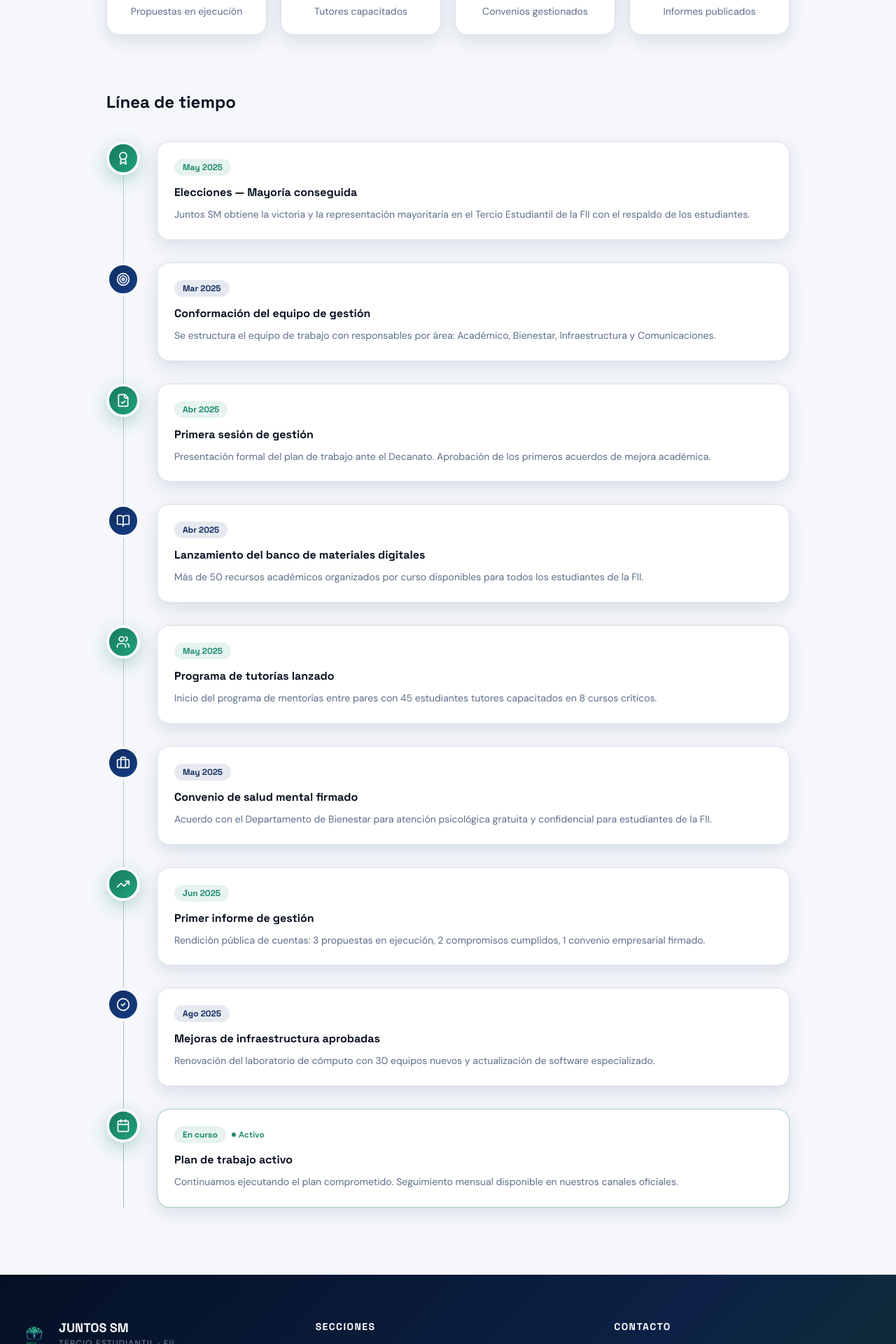
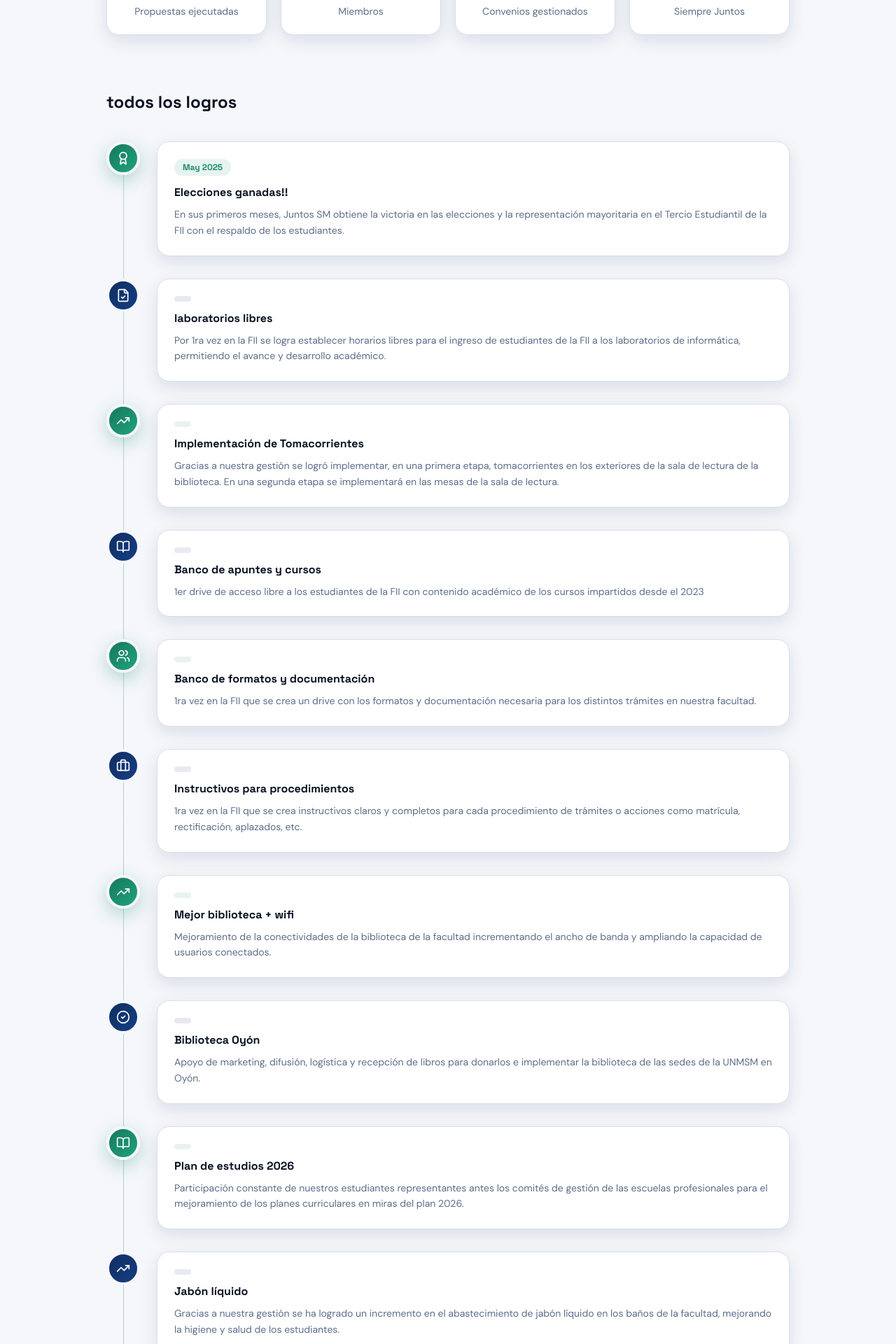
Before and after one commit to Mao1216/PW-Juntos-SM, a React (Vite) app in the folder juntossm-tercio-fii-main/: page /logros in a window 1280 px wide. Shown: the part 480-2400 px from the top of the page at 70% size. Built offline with nearby package versions, Linux system fonts and the light colour scheme; the HTML template or start-up script is replaced by a standard one.

Commit message:
Nuevos cambios logros

```diff
--- a/juntossm-tercio-fii-main/src/components/Logros.tsx
+++ b/juntossm-tercio-fii-main/src/components/Logros.tsx
@@ -5,53 +5,53 @@ const timeline = [
   {
     date: "May 2025",
     icon: Award,
-    title: "Elecciones — Mayoría conseguida",
-    desc: "Juntos SM obtiene la victoria y la representación mayoritaria en el Tercio Estudiantil de la FII con el respaldo de los estudiantes.",
+    title: "Elecciones Ganadas!!",
+    desc: "En sus primeros meses, Juntos SM obtiene la victoria en las elecciones y la representación mayoritaria en el Tercio Estudiantil de la FII con el respaldo de los estudiantes.",
     color: "green",
   },
   {
-    date: "Abr 2025",
+    date: "May 2025",
     icon: FileCheck,
-    title: "Primera sesión de gestión",
-    desc: "Presentación formal del plan de trabajo ante el Decanato. Aprobación de los primeros acuerdos de mejora académica.",
+    title: "Horario de laboratorios libres de informática",
+    desc: "Por 1ra vez en la FII se logra establecer horarios libres para el ingreso de estudiantes de la FII a los laboratorios de informática, permitiendo el avance y desarrollo académico.",
     color: "blue",
   },
   {
-    date: "May 2025",
+    date: "Jul 2025",
     icon: Users,
-    title: "Programa de tutorías lanzado",
-    desc: "Inicio del programa de mentorías entre pares con 45 estudiantes tutores capacitados en 8 cursos críticos.",
+    title: "Burrito CONEII PIURA 2025",
+    desc: "Por 1ra vez en nuestra facultad se gestiona el apoyo para que +45 estudiantes puedan ir a costo económico al Congreso Nacional de estudiantes de Ingeniería Industrial, logrando una representación grande de estudiantes.",
     color: "green",
   },
   {
-    date: "Jun 2025",
+    date: "Jul 2025",
     icon: TrendingUp,
-    title: "Primer informe de gestión",
-    desc: "Rendición pública de cuentas: 3 propuestas en ejecución, 2 compromisos cumplidos, 1 convenio empresarial firmado.",
+    title: "Implementación de Tomacorrientes",
+    desc: "Gracias a nuestra gestión se logró implementar, en una primera etapa, tomacorrientes en los exteriores de la sala de lectura de la biblioteca. En una segunda etapa se implementará en las mesas de la sala de lectura.",
     color: "blue",
   },
   {
-    date: "Ago 2025",
+    date: "OCT 2025",
     icon: CheckCircle2,
-    title: "Mejoras de infraestructura aprobadas",
-    desc: "Renovación del laboratorio de cómputo con 30 equipos nuevos y actualización de software especializado.",
+    title: "Asesoria y acompañamiento Beca Permanencia 2025",
+    desc: "Por 1ra vez se hace asesorias, formatos y acompañamiento de inicio a fin a los estudiantes de la FII postulantes a la beca permanencia 2025.",
     color: "green",
   },
   {
     date: "En curso",
     icon: Calendar,
-    title: "Plan de trabajo activo",
-    desc: "Continuamos ejecutando el plan comprometido. Seguimiento mensual disponible en nuestros canales oficiales.",
+    title: "Matricula verano (examen de aplazados)",
+    desc: "1ra vez que estudiantes de la FII de las 3 escuelas, que dieron el examen de aplazados, logran ser matriculados en el ciclo verano. Acá nadie se queda solo, el primer tercio que está siempre junto a ti.",
     color: "blue",
     active: true,
   },
 ];
 
 const stats = [
-  { value: "12+", label: "Propuestas en ejecución" },
-  { value: "45", label: "Tutores capacitados" },
-  { value: "3", label: "Convenios gestionados" },
-  { value: "100%", label: "Informes publicados" },
+  { value: "+20", label: "Acciones y proyectos ejecutados" },
+  { value: "+50", label: "miembros" },
+  { value: "1", label: "Convenios gestionados" },
+  { value: "100%", label: "SiempreJuntos" },
 ];
 
 const Logros = () => {
@@ -84,19 +84,18 @@ const Logros = () => {
       <div className="container max-w-7xl mx-auto px-6">
         {/* Header */}
         <div className="max-w-3xl mb-20">
-          <p className="section-label mb-4 scroll-animate">Gestión transparente</p>
+          <p className="section-label mb-4 scroll-animate">Gestión verdadera</p>
           <h2 className="font-display font-black text-foreground text-4xl md:text-5xl leading-tight mb-6 scroll-animate scroll-animate-delay-1">
             Logros y resultados
           </h2>
           <p className="font-body text-muted-foreground text-lg leading-relaxed scroll-animate scroll-animate-delay-2 mb-6">
-            Lo que prometemos, lo cumplimos. Aquí está el registro de nuestra gestión,
-            paso a paso, con fechas y resultados concretos.
+            Lo que prometemos, lo cumplimos. Aquí está el registro de nuestra gestión con resultados concretos. Les presentamos algunos de nuestros logros:
           </p>
           <a
             href="/logros"
             className="inline-flex items-center gap-2 font-display font-semibold text-sm text-primary hover:text-secondary transition-colors scroll-animate scroll-animate-delay-2 group"
           >
-            Ver línea de tiempo completa
+            Ver todos nuestros logros
             <ChevronRight className="w-4 h-4 group-hover:translate-x-0.5 transition-transform" />
           </a>
         </div>
--- a/juntossm-tercio-fii-main/src/pages/LogrosPage.tsx
+++ b/juntossm-tercio-fii-main/src/pages/LogrosPage.tsx
@@ -7,74 +7,244 @@ const timeline = [
   {
     date: "May 2025",
     icon: Award,
-    title: "Elecciones — Mayoría conseguida",
-    desc: "Juntos SM obtiene la victoria y la representación mayoritaria en el Tercio Estudiantil de la FII con el respaldo de los estudiantes.",
+    title: "Elecciones ganadas!!",
+    desc: "En sus primeros meses, Juntos SM obtiene la victoria en las elecciones y la representación mayoritaria en el Tercio Estudiantil de la FII con el respaldo de los estudiantes.",
     color: "green",
   },
   {
-    date: "Mar 2025",
-    icon: Target,
-    title: "Conformación del equipo de gestión",
-    desc: "Se estructura el equipo de trabajo con responsables por área: Académico, Bienestar, Infraestructura y Comunicaciones.",
+    icon: FileCheck,
+    title: "laboratorios libres",
+    desc: "Por 1ra vez en la FII se logra establecer horarios libres para el ingreso de estudiantes de la FII a los laboratorios de informática, permitiendo el avance y desarrollo académico.",
     color: "blue",
   },
   {
-    date: "Abr 2025",
-    icon: FileCheck,
-    title: "Primera sesión de gestión",
-    desc: "Presentación formal del plan de trabajo ante el Decanato. Aprobación de los primeros acuerdos de mejora académica.",
+
+       icon: TrendingUp,
+    title: "Implementación de Tomacorrientes",
+    desc: "Gracias a nuestra gestión se logró implementar, en una primera etapa, tomacorrientes en los exteriores de la sala de lectura de la biblioteca. En una segunda etapa se implementará en las mesas de la sala de lectura.",
     color: "green",
   },
   {
-    date: "Abr 2025",
+
     icon: BookOpen,
-    title: "Lanzamiento del banco de materiales digitales",
-    desc: "Más de 50 recursos académicos organizados por curso disponibles para todos los estudiantes de la FII.",
+    title: "Banco de apuntes y cursos",
+    desc: "1er drive de acceso libre a los estudiantes de la FII con contenido académico de los cursos impartidos desde el 2023",
+    color: "bluee",
+  },
+  {
+
+    icon: Users,
+    title: "Banco de formatos y documentación",
+    desc: "1ra vez en la FII que se crea un drive con los formatos y documentación necesaria para los distintos trámites en nuestra facultad.",
+    color: "green",
+  },
+  {
+
+    icon: Briefcase,
+    title: "Instructivos para procedimientos",
+    desc: "1ra vez en la FII que se crea instructivos claros y completos para cada procedimiento de trámites o acciones como matrícula, rectificación, aplazados, etc.",
     color: "blue",
   },
   {
-    date: "May 2025",
-    icon: Users,
-    title: "Programa de tutorías lanzado",
-    desc: "Inicio del programa de mentorías entre pares con 45 estudiantes tutores capacitados en 8 cursos críticos.",
+
+    icon: TrendingUp,
+    title: "Mejor biblioteca + wifi",
+    desc: "Mejoramiento de la conectividades de la biblioteca de la facultad incrementando el ancho de banda y ampliando la capacidad de usuarios conectados.",
     color: "green",
   },
   {
-    date: "May 2025",
-    icon: Briefcase,
-    title: "Convenio de salud mental firmado",
-    desc: "Acuerdo con el Departamento de Bienestar para atención psicológica gratuita y confidencial para estudiantes de la FII.",
+
+    icon: CheckCircle2,
+    title: "Biblioteca Oyón",
+    desc: "Apoyo de marketing, difusión, logística y recepción de libros para donarlos e implementar la biblioteca de las sedes de la UNMSM en Oyón.",
     color: "blue",
   },
   {
-    date: "Jun 2025",
+
+    icon: BookOpen,
+    title: "Plan de estudios 2026",
+    desc: "Participación constante de nuestros estudiantes representantes antes los comités de gestión de las escuelas profesionales para el mejoramiento de los planes curriculares en miras del plan 2026.",
+    color: "green",
+
+  },
+  {
+
     icon: TrendingUp,
-    title: "Primer informe de gestión",
-    desc: "Rendición pública de cuentas: 3 propuestas en ejecución, 2 compromisos cumplidos, 1 convenio empresarial firmado.",
+    title: "Jabón líquido",
+    desc: "Gracias a nuestra gestión se ha logrado un incremento en el abastecimiento de jabón líquido en los baños de la facultad, mejorando la higiene y salud de los estudiantes.",
+    color: "blue",
+
+  },
+    {
+
+    icon: CheckCircle2,
+    title: "Asesoria y acompañamiento Beca Permanencia 2025",
+    desc: "Por 1ra vez se hace asesorias, formatos y acompañamiento de inicio a fin a los estudiantes de la FII postulantes a la beca permanencia 2025.",
     color: "green",
   },
-  {
-    date: "Ago 2025",
+    {
+
+    icon: Calendar,
+    title: "Semana FII 2025",
+    desc: "1ra Olimpiadas FII, gracias a nuestra gestión se logró institucionalizar las 1ra Olimpiadas FII en un formato inicial que incluyó deportes como Fútbol masculino, fútbol femenino, voley mixto, Basquet, ajedrez, maratón y ginkana. Buscaremos implementar para las 2da Olimpiadas FII los deportes de carrera de bicicletas, natación, atletismo y balón mano.",
+    color: "blue",
+
+  },
+    {
+
+    icon: Users,
+    title: "Burrito CONEII PIURA 2025",
+    desc: "Por 1ra vez en nuestra facultad se gestiona el apoyo para que +45 estudiantes puedan ir a costo económico al Congreso Nacional de estudiantes de Ingeniería Industrial, logrando una representación grande de estudiantes.",
+    color: "green",
+  },
+    {
+
+    icon: TrendingUp,
+    title: "Mejores Luminarias",
+    desc: "Gracias a nuestra gestión, se dio el mantenimiento respectivo a todas las luminarias de los ambientes de estudio (aulas y laboratorios), mejorando así la calidad académica y el ambiente de estudio para los estudiantes y docentes. (Acción que fue reconocida y celebrada por distintos docentes de la facultad)",
+    color: "blue",
+
+  },
+    {
+
+    icon: Users,
+    title: "Navidad FII",
+    desc: "Se gestionó una chocolatada FII que benefició a más de 500 estudiantes de nuestra facultad. Además, se contó con un sorteo de canastas en vivo en el evento. Se armó un arbol de navidad en el pabellón de aulas de nuestra facultad.",
+    color: "green",
+
+  },
+    {
+
     icon: CheckCircle2,
-    title: "Mejoras de infraestructura aprobadas",
-    desc: "Renovación del laboratorio de cómputo con 30 equipos nuevos y actualización de software especializado.",
+    title: " - gasto en extensión universitaria",
+    desc: "Gracias a nuestra intervención en consejo de facultad, se logró modificar un inciso de los lineamientos del dictado de clases 2025-II. De esta forma se estableció exhortar a los docentes a no incurrir a los estudiantes en gastos mayores para los trabajos de extensión universitaria, logrando que los alumnos se vean menos perjudicados en sus finanzas y beneficiando a más de 1000 estudiantes. Una situación que perjudicó a estudiantes ciclo tras ciclo, fue mejorada.",
     color: "blue",
+
   },
-  {
-    date: "En curso",
+    {
+
     icon: Calendar,
-    title: "Plan de trabajo activo",
-    desc: "Continuamos ejecutando el plan comprometido. Seguimiento mensual disponible en nuestros canales oficiales.",
+    title: "Entrega de notas",
+    desc: "Gracias a nuestra intervención en consejo de facultad, se logró crear un inciso en los lineamientos del dictado de clases 2025-II. De esta forma se estableció un primer cronograma de entrega de notas para que los docentes otorgen, obligatoriamente, las notas a los estudiantes en fechas oportunas. Este era un problema muy recurrente en la facultad que perjudicaba directamente a los estudiantes al no saber su situación académica hasta finalizado el curso",
+    color: "green",
+
+  },
+    {
+
+    icon: CheckCircle2,
+    title: "NO MÁS ABUSOS",
+    desc: "Gestionamos, apoyamos y dimos seguimiento a las quejas de los estudiantes y a lograr verdaderas soluciones ante docentes que tenian un trato abusivo o malo a los estudiantes, estuvimos juntos en esto, sin miedo y logrando lo impensable.",
+    color: "blue",
+
+  },
+    {
+
+    icon: Users,
+    title: "Juntos en la matrícula y rectificación",
+    desc: "Apoyo constante y orientación a +900 estudiantes de las 3 escuelas en los procesos de matrícula y rectificación. Se logró aperturar cursos e incrementar vacantes en el ciclo regular, apoyando a los estudiantes de todas las bases.",
+    color: "green",
+
+  },
+
+    {
+
+    icon: TrendingUp,
+    title: "Academia de Ingenieros de Excelencia China - Perú",
+    desc: "Apoyo de marketing y creación del logo de la Academia de Ingenieros de Excelencia China - Perú.",
+    color: "blue",
+
+  },
+
+
+    {
+
+    icon: Calendar,
+    title: "Cursos de verano 2025",
+    desc: "Apoyo constante durante la matrícula y apertura de cursos en el verano 2025. Se dio un seguimiento y apoyo constante a +400 estudiantes diariamente, estando siempre junto a ellos hasta el final. Se aperturó 10 cursos y +10 secciones para los estudiantes de las 3 escuelas y todas las bases, nadie se quedó afuera!",
+    color: "green",
+
+  },
+     {
+
+    icon: BookOpen,
+    title: "Mínimo verano 2025",
+    desc: "Se logró reducir durante el proceso de matrícula de verano 2025-0, el mínimo de estudiantes para que una sección siga aperturada (de 30 a 25), logrando que se reduzca el número de secciones cerradas y permitiendo a +300 estudiantes puedan seguir en con su avance académico.",
+    color: "blue",
+
+  },
+      {
+
+    icon: CheckCircle2,
+    title: "VOZ CLARA",
+    desc: "Pronunciamiento en comunicados ante diferentes situaciones sociales de nuestro país y nuestra universidad.",
     color: "green",
     active: true,
   },
+      {
+
+    icon: TrendingUp,
+    title: "Deporte FII",
+    desc: "Apoyo concurrente en la difusión de convocatorias para representar a la facultad en distintas disciplinas deportivas, así como apoyo para brindar bebidas a nuestros deportistas.",
+    color: "blue",
+    active: true,
+  },
+      {
+
+    icon: Users,
+    title: "Seguridad ante todo",
+    desc: "Solicitamos y gestionamos constante y oportunamente la programación de actividades virtuales para estudiantes, docentes y personal administrativo de la facultad ante los peligros que amenazan la integridad y seguridad de la comunidad FII ocacionados por las problemáticas sociales como paros de transportistas, protestas contra el gobierno, marchas sociales, etc.",
+    color: "green",
+    active: true,
+  },
+
+    {
+    date: "En curso",
+    icon: CheckCircle2,
+    title: "Todos con matrícula!",
+    desc: "1ra vez que gracias a nuestra gestión, se logra matricular en verano a los estudiantes que dieron examen de aplazados en ciclo regular, beneficiando y apoyando a +50 estudiantes. Recuerden, no están solos, estamos SiempreJuntos",
+    color: "blue",
+    active: true,
+  },
+    {
+    date: "En curso",
+    icon: BookOpen,
+    title: "Inglés para egresados",
+    desc: "Se apoyó y gestionó el dictado de inglés intermedio para los egresados de nuestra facultad y de esta forma mejorar sus competencias laborales ya académicas. Siempre Juntos, hasta de egresados.",
+    color: "green",
+    active: true,
+  },
+     {
+    date: "En curso",
+    icon: TrendingUp,
+    title: "Convenio SENATI - FII UNMSM",
+    desc: "Se ha iniciado las conversaciones con las autoridades para reactivar el convenio de apoyo interinstitucional entre SENATI y la FII, permitiendo beneficiarnos del uso de laboratorios modernos en las instalaciones de SENATI, entre otros beneficios.",
+    color: "blue",
+    active: true,
+  },
+      {
+    date: "En curso",
+    icon: TrendingUp,
+    title: "Laboratorio de textiles",
+    desc: "Se ha iniciado con la rehabilitación del laboratorio de telares de la escuela de ingeniería textil, después de muchos años de abandono.",
+    color: "green",
+    active: true,
+  },
+        {
+    date: "En curso",
+    icon: TrendingUp,
+    title: "Mantenimiento Laboratorio de textiles",
+    desc: "Se ha iniciado gracias a la gestión del ing. Vidal y nuestra consejera Diana Silva, el mantenimiento de los equipos de los laboratorios después de muchos años de abandono.",
+    color: "blue",
+    active: true,
+  },
+
 ];
 
 const stats = [
-  { value: "12+", label: "Propuestas en ejecución" },
-  { value: "45", label: "Tutores capacitados" },
-  { value: "3", label: "Convenios gestionados" },
-  { value: "100%", label: "Informes publicados" },
+  { value: "+20", label: "Propuestas ejecutadas" },
+  { value: "+50", label: "Miembros" },
+  { value: "1", label: "Convenios gestionados" },
+  { value: "100%", label: "Siempre Juntos" },
 ];
 
 const LogrosPage = () => {
@@ -91,13 +261,12 @@ const LogrosPage = () => {
             Volver al inicio
           </Link>
 
-          <p className="section-label mb-4">Gestión transparente</p>
+          <p className="section-label mb-4">Gestión verdadera</p>
           <h1 className="font-display font-black text-foreground text-4xl md:text-5xl leading-tight mb-6">
             Logros y resultados
           </h1>
           <p className="font-body text-muted-foreground text-lg leading-relaxed mb-16 max-w-3xl">
-            Lo que prometemos, lo cumplimos. Aquí está el registro completo de nuestra gestión,
-            paso a paso, con fechas y resultados concretos.
+            Lo que prometemos, lo cumplimos. Aquí está el registro completo de nuestra gestión y resultados concretos.
           </p>
 
           {/* Stats */}
@@ -116,7 +285,7 @@ const LogrosPage = () => {
           </div>
 
           {/* Timeline */}
-          <h2 className="font-display font-bold text-foreground text-2xl mb-10">Línea de tiempo</h2>
+          <h2 className="font-display font-bold text-foreground text-2xl mb-10">todos los logros</h2>
           <div className="relative">
             <div
               className="absolute left-6 top-0 bottom-0 w-px"
```
